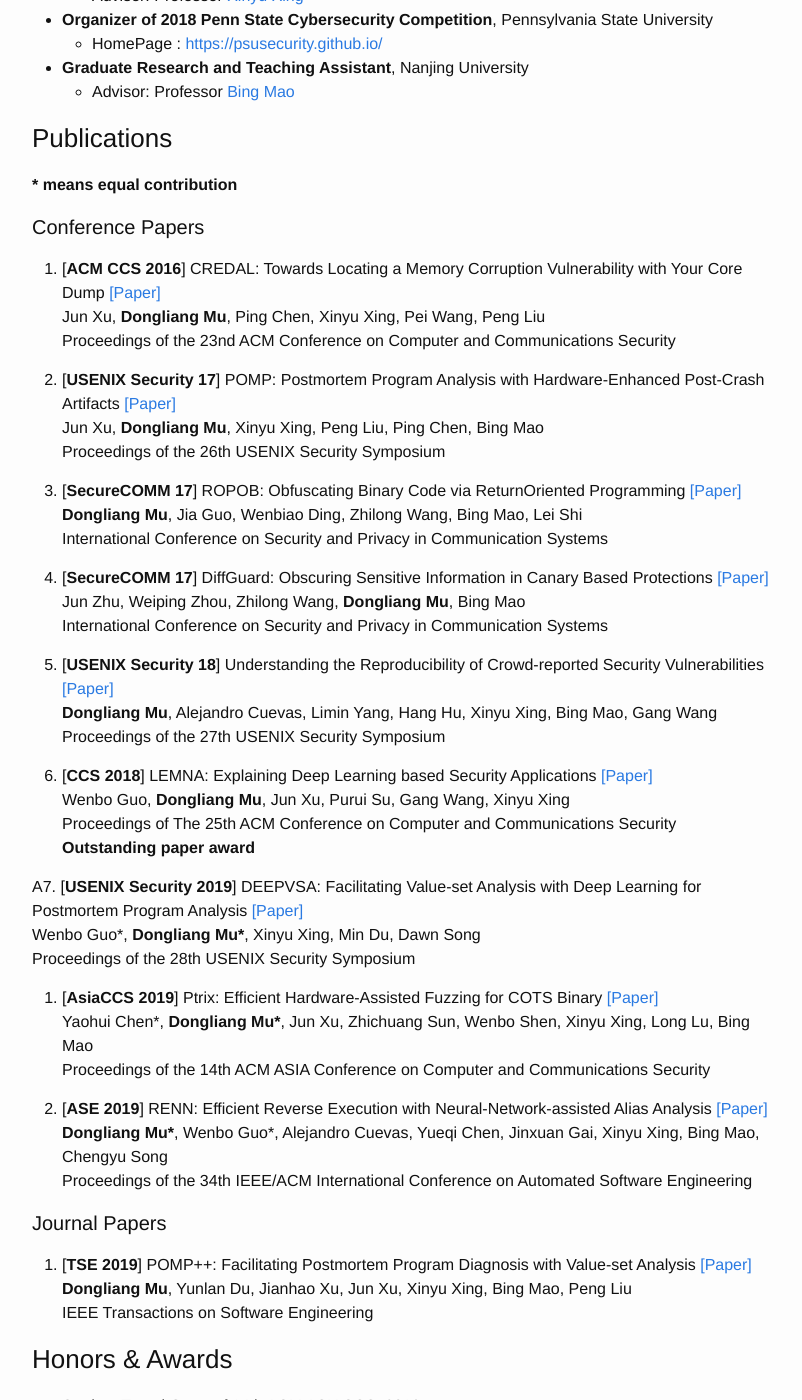
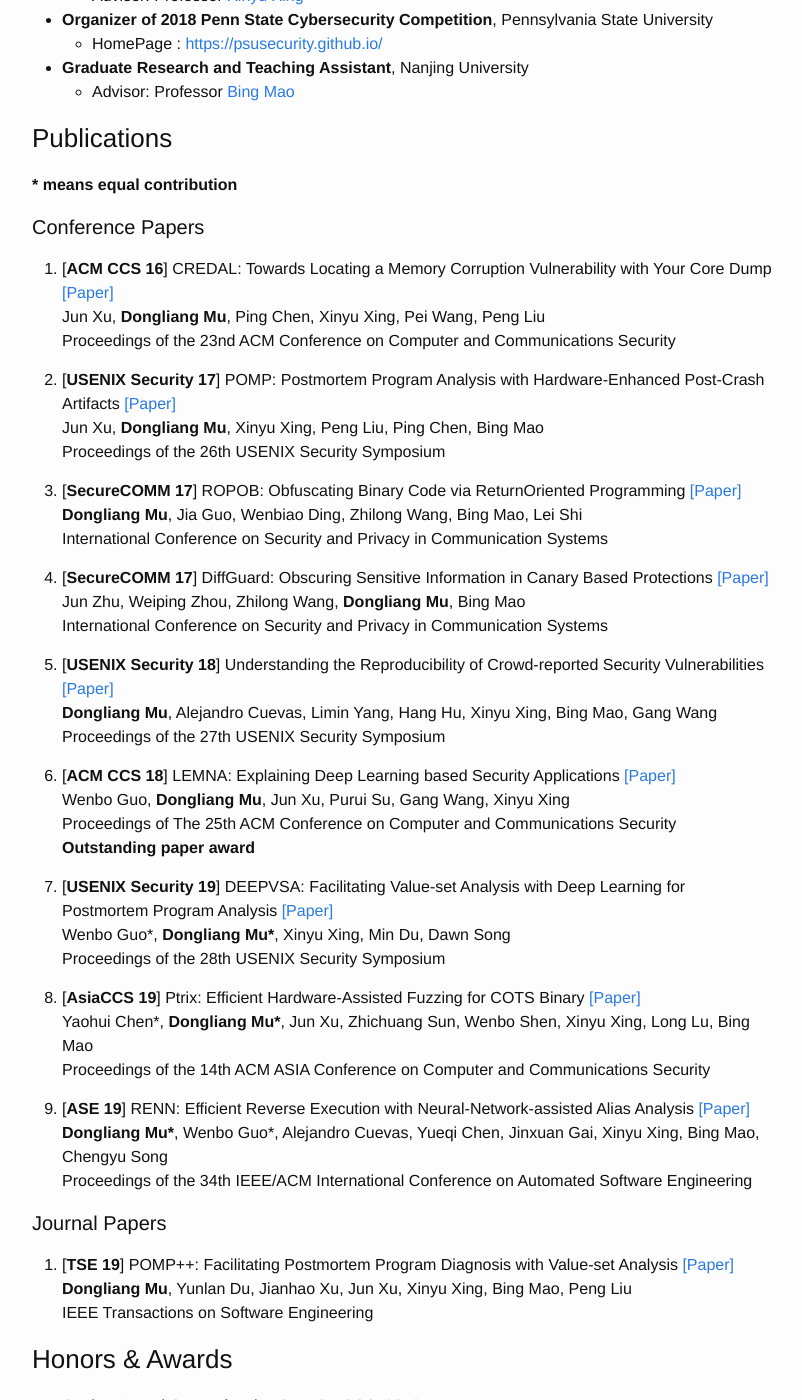
Before and after one commit to mudongliang/mudongliang.github.io, a Jekyll site: the page built from about/about.md, in a window 1280 px wide and 1400 px high, scrolled down 741 px. Shown: the whole window, without its empty margins (238-1040 px from the left). Built offline with Jekyll 4.4.1, drawn with Linux system fonts in a browser that asks for light colours.

Commit message:
fix one typo issue

```diff
--- a/about/about.md
+++ b/about/about.md
@@ -32,7 +32,7 @@
 
 #### Conference Papers
 
-1. [**ACM CCS 2016**] CREDAL: Towards Locating a Memory Corruption Vulnerability with Your Core Dump [\[Paper\]]({{site.url}}/files/papers/p529-xu.pdf)
+1. [**ACM CCS 16**] CREDAL: Towards Locating a Memory Corruption Vulnerability with Your Core Dump [\[Paper\]]({{site.url}}/files/papers/p529-xu.pdf)
 Jun Xu, **Dongliang Mu**, Ping Chen, Xinyu Xing, Pei Wang, Peng Liu
 Proceedings of the 23nd ACM Conference on Computer and Communications Security
 
@@ -52,25 +52,25 @@
 **Dongliang Mu**, Alejandro Cuevas, Limin Yang, Hang Hu, Xinyu Xing, Bing Mao, Gang Wang
 Proceedings of the 27th USENIX Security Symposium
 
-6. [**CCS 2018**] LEMNA: Explaining Deep Learning based Security Applications [\[Paper\]]({{site.url}}/files/papers/ccs18.pdf)
+6. [**ACM CCS 18**] LEMNA: Explaining Deep Learning based Security Applications [\[Paper\]]({{site.url}}/files/papers/ccs18.pdf)
 Wenbo Guo, **Dongliang Mu**, Jun Xu, Purui Su, Gang Wang, Xinyu Xing
 Proceedings of The 25th ACM Conference on Computer and Communications Security **Outstanding paper award**
 
-A7. [**USENIX Security 2019**] DEEPVSA: Facilitating Value-set Analysis with Deep Learning for Postmortem Program Analysis [\[Paper\]]({{site.url}}/files/papers/deepvsa.pdf)
+7. [**USENIX Security 19**] DEEPVSA: Facilitating Value-set Analysis with Deep Learning for Postmortem Program Analysis [\[Paper\]]({{site.url}}/files/papers/deepvsa.pdf)
 Wenbo Guo\*, **Dongliang Mu\***, Xinyu Xing, Min Du, Dawn Song
 Proceedings of the 28th USENIX Security Symposium
 
-8. [**AsiaCCS 2019**] Ptrix: Efficient Hardware-Assisted Fuzzing for COTS Binary [\[Paper\]]({{site.url}}/files/papers/ptrix.pdf)
+8. [**AsiaCCS 19**] Ptrix: Efficient Hardware-Assisted Fuzzing for COTS Binary [\[Paper\]]({{site.url}}/files/papers/ptrix.pdf)
 Yaohui Chen\*, **Dongliang Mu\***, Jun Xu, Zhichuang Sun, Wenbo Shen, Xinyu Xing, Long Lu, Bing Mao
 Proceedings of the 14th ACM ASIA Conference on Computer and Communications Security
 
-9. [**ASE 2019**] RENN: Efficient Reverse Execution with Neural-Network-assisted Alias Analysis [\[Paper\]]({{site.url}}/files/papers/ASE19.pdf)
+9. [**ASE 19**] RENN: Efficient Reverse Execution with Neural-Network-assisted Alias Analysis [\[Paper\]]({{site.url}}/files/papers/ASE19.pdf)
 **Dongliang Mu\***, Wenbo Guo\*, Alejandro Cuevas, Yueqi Chen, Jinxuan Gai, Xinyu Xing, Bing Mao, Chengyu Song
 Proceedings of the 34th IEEE/ACM International Conference on Automated Software Engineering
 
 #### Journal Papers
 
-1. [**TSE 2019**] POMP++: Facilitating Postmortem Program Diagnosis with Value-set Analysis [\[Paper\]]({{site.url}}/files/papers/pomp++.pdf)
+1. [**TSE 19**] POMP++: Facilitating Postmortem Program Diagnosis with Value-set Analysis [\[Paper\]]({{site.url}}/files/papers/pomp++.pdf)
 **Dongliang Mu**, Yunlan Du, Jianhao Xu, Jun Xu, Xinyu Xing, Bing Mao, Peng Liu
 IEEE Transactions on Software Engineering
 
```
